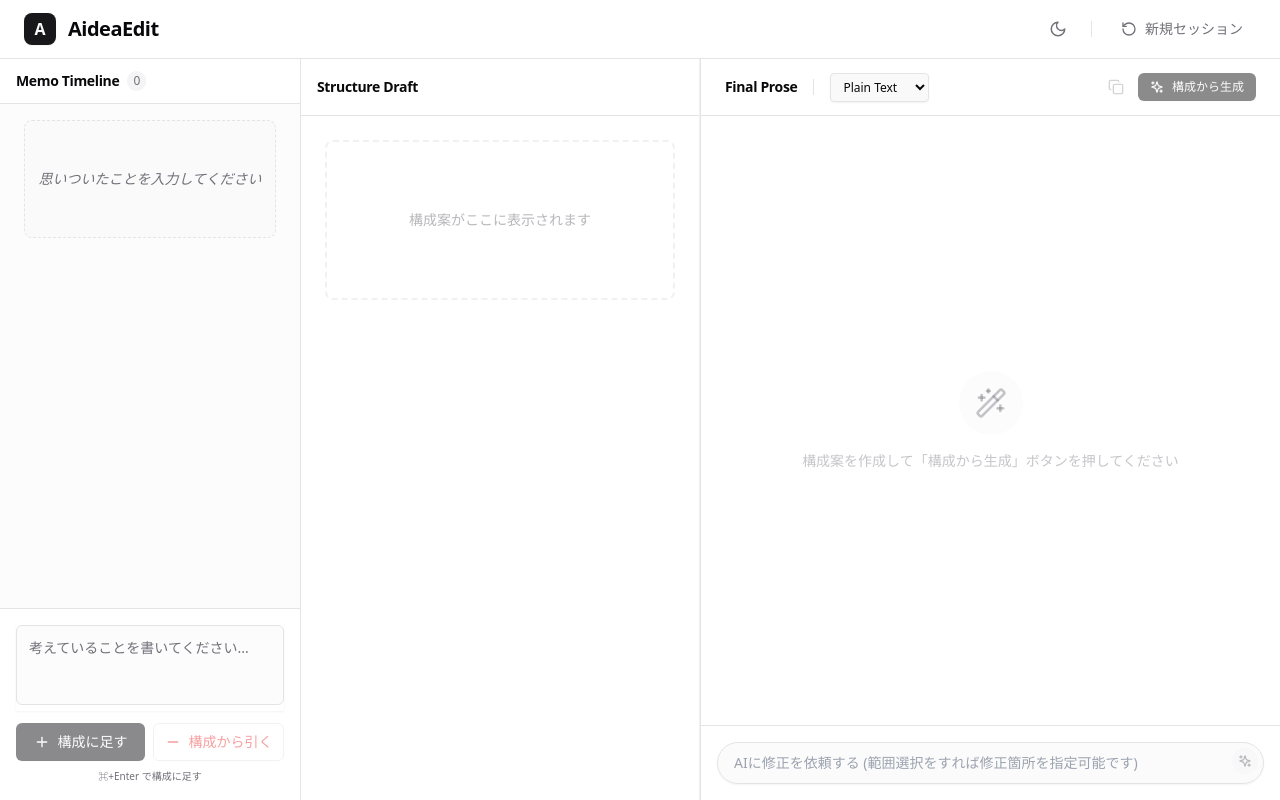
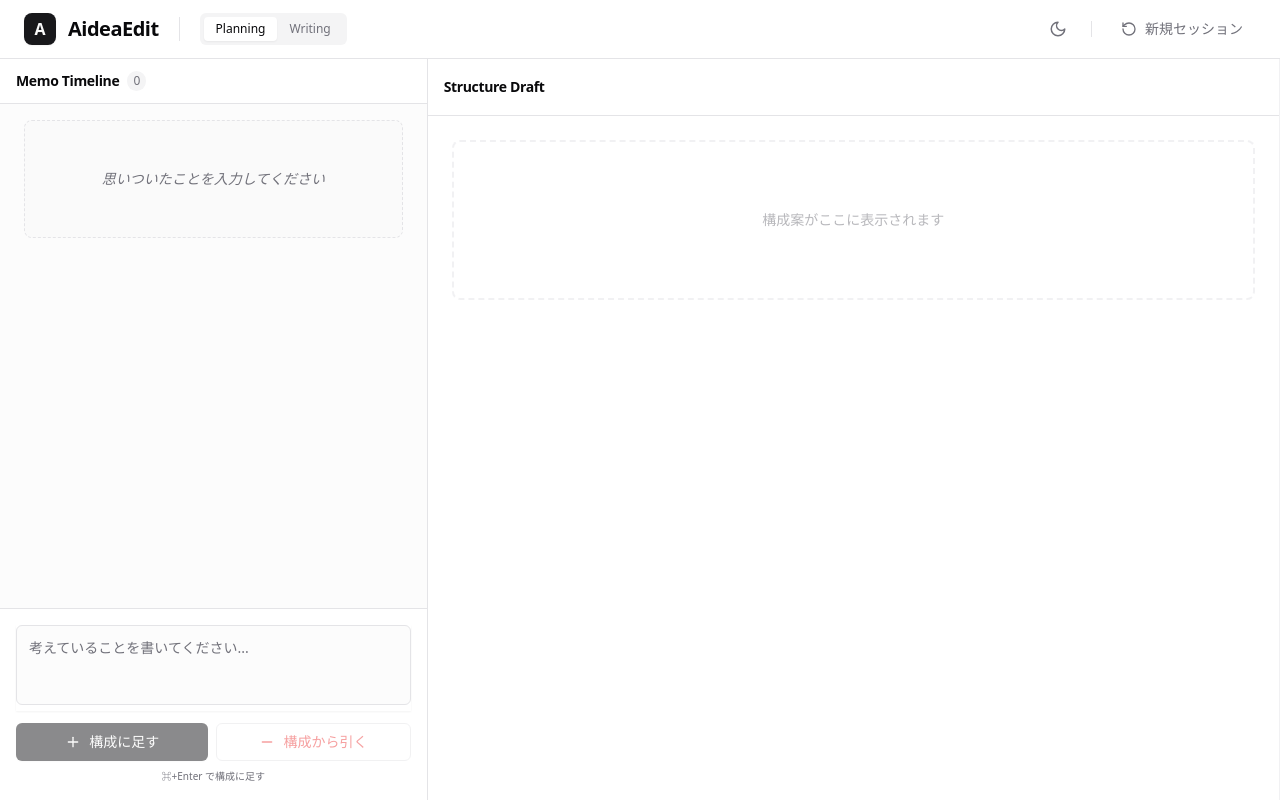
Before and after one commit to kannlight/AideaEdit, a React (Vite) app in the folder frontend/: page / in a window 1280 px wide. Built offline with nearby package versions, Linux system fonts and the light colour scheme.

Commit message:
2画面構成化、Diff機能のコンポーネント化

```diff
--- a/frontend/src/App.jsx
+++ b/frontend/src/App.jsx
@@ -6,7 +6,7 @@ import StructurePane from './components/StructurePane'
 import EditorPane from './components/EditorPane'
 
 function App() {
-    const { memos, structure, prose, resetAll, theme, toggleTheme, initTheme } = useStore()
+    const { memos, structure, prose, resetAll, theme, toggleTheme, initTheme, viewMode, setViewMode } = useStore()
     const [showResetConfirm, setShowResetConfirm] = useState(false)
 
     useEffect(() => {
@@ -28,6 +28,21 @@ function App() {
                 <div className="flex items-center gap-3">
                     <div className="w-8 h-8 bg-primary rounded-lg flex items-center justify-center text-primary-foreground font-bold shadow-sm">A</div>
                     <h1 className="text-xl font-bold tracking-tight">AideaEdit</h1>
+                    <div className="h-6 w-px bg-border mx-2"></div>
+                    <div className="flex bg-muted p-1 rounded-md">
+                        <button
+                            onClick={() => setViewMode('planning')}
+                            className={`px-3 py-1 text-xs font-medium rounded-sm transition-all ${viewMode === 'planning' ? 'bg-background shadow-sm text-foreground' : 'text-muted-foreground hover:text-foreground'}`}
+                        >
+                            Planning
+                        </button>
+                        <button
+                            onClick={() => setViewMode('writing')}
+                            className={`px-3 py-1 text-xs font-medium rounded-sm transition-all ${viewMode === 'writing' ? 'bg-background shadow-sm text-foreground' : 'text-muted-foreground hover:text-foreground'}`}
+                        >
+                            Writing
+                        </button>
+                    </div>
                 </div>
                 <div className="flex items-center gap-3">
                     <button
@@ -48,22 +63,26 @@ function App() {
                 </div>
             </header>
 
-            {/* Main Content (3 Panes) - PC Layout */}
+            {/* Main Content (Panes) */}
             <main className="flex-1 flex overflow-hidden divide-x divide-border">
-                {/* Memo Pane: Fixed width or percentage, resizable logic omitted for simplicity but making it flexible */}
-                <div className="w-[300px] shrink-0 flex flex-col min-w-[250px]">
+                {viewMode === 'planning' ? (
+                    <>
+                        {/* Memo Pane */}
+                        <div className="w-1/3 shrink-0 flex flex-col min-w-[300px]">
                             <MemoPane />
                         </div>
 
-                {/* Structure Pane */}
-                <div className="w-[400px] shrink-0 flex flex-col min-w-[300px]">
+                        {/* Structure Pane (Takes remaining space in Planning mode) */}
+                        <div className="flex-1 flex flex-col min-w-[300px]">
                             <StructurePane />
                         </div>
-
-                {/* Editor Pane: Takes remaining space */}
+                    </>
+                ) : (
+                    /* Editor Pane (Full Width in Writing mode) */
                     <div className="flex-1 flex flex-col min-w-[400px]">
                         <EditorPane />
                     </div>
+                )}
             </main>
 
             {/* Reset Confirmation Overlay */}
--- a/frontend/src/components/StructurePane.jsx
+++ b/frontend/src/components/StructurePane.jsx
@@ -2,45 +2,26 @@ import React, { useState, useEffect } from 'react'
 import useStore from '../store'
 import ReactMarkdown from 'react-markdown'
 import { Check, X, Undo2, RefreshCw } from 'lucide-react'
-import DiffMatchPatch from 'diff-match-patch'
 import { fetchSSE } from '../utils/sse'
 import ScrollArea from './ui/ScrollArea'
+import { useDiff } from '../hooks/useDiff'
 
 export default function StructurePane() {
     const { structure, prevStructure, updateStructure, memos, updateMemoStatus, startStructureGeneration, endStructureGeneration, updateStructureStream } = useStore()
     const [isEditing, setIsEditing] = useState(false)
     const [localStructure, setLocalStructure] = useState(structure)
-    const [diffHtml, setDiffHtml] = useState('')
+
+    // useDiff hook implementation
+    const { diffHtml, hasDiff } = useDiff(structure, prevStructure)
 
     // 最新のPENDINGメモを取得
     const pendingMemo = memos.findLast(m => m.status === 'PENDING')
-    const hasDiff = prevStructure && structure && prevStructure !== structure
 
     useEffect(() => {
         if (!isEditing) {
             setLocalStructure(structure)
         }
     }, [structure, isEditing])
-
-    useEffect(() => {
-        if (hasDiff) {
-            const dmp = new DiffMatchPatch()
-            const diffs = dmp.diff_main(prevStructure, structure)
-            dmp.diff_cleanupSemantic(diffs)
-
-            const html = diffs.map(([op, text]) => {
-                const safeText = text.replace(/&/g, '&amp;').replace(/</g, '&lt;').replace(/>/g, '&gt;')
-                if (op === 1) { // Insert
-                    return `<span class="bg-green-500/20 text-green-700 dark:text-green-300 px-1 rounded mx-0.5">${safeText}</span>`
-                } else if (op === -1) { // Delete
-                    return `<span class="bg-destructive/10 text-destructive px-1 rounded line-through opacity-60 text-xs mx-0.5">${safeText}</span>`
-                }
-                return safeText
-            }).join('')
-
-            setDiffHtml(html)
-        }
-    }, [structure, prevStructure, hasDiff])
 
     const handleConfirm = () => {
         if (pendingMemo) {
--- /dev/null
+++ b/frontend/src/hooks/useDiff.js
@@ -0,0 +1,33 @@
+import { useState, useEffect } from 'react'
+import DiffMatchPatch from 'diff-match-patch'
+
+export const useDiff = (currentText, previousText) => {
+    const [diffHtml, setDiffHtml] = useState('')
+    const hasDiff = previousText && currentText && previousText !== currentText
+
+    useEffect(() => {
+        if (hasDiff) {
+            const dmp = new DiffMatchPatch()
+            const diffs = dmp.diff_main(previousText, currentText)
+            dmp.diff_cleanupSemantic(diffs)
+
+            const html = diffs.map(([op, text]) => {
+                const safeText = text.replace(/&/g, '&amp;').replace(/</g, '&lt;').replace(/>/g, '&gt;')
+                if (op === 1) { // Insert
+                    return `<span class="bg-green-500/20 text-green-700 dark:text-green-300 px-1 rounded mx-0.5">${safeText}</span>`
+                } else if (op === -1) { // Delete
+                    return `<span class="bg-destructive/10 text-destructive px-1 rounded line-through opacity-60 text-xs mx-0.5">${safeText}</span>`
+                }
+                return safeText
+            }).join('')
+
+            setDiffHtml(html)
+        } else {
+            setDiffHtml('')
+        }
+    }, [currentText, previousText, hasDiff])
+
+    return { diffHtml, hasDiff }
+}
+
+export default useDiff
--- a/frontend/src/store.js
+++ b/frontend/src/store.js
@@ -11,6 +11,7 @@ const useStore = create(
             isGeneratingStructure: false,
             isGeneratingProse: false,
             theme: 'light', // 'light' or 'dark'
+            viewMode: 'planning', // 'planning' | 'writing'
 
             toggleTheme: () => set((state) => {
                 const newTheme = state.theme === 'light' ? 'dark' : 'light'
@@ -21,6 +22,8 @@ const useStore = create(
                 }
                 return { theme: newTheme }
             }),
+
+            setViewMode: (mode) => set({ viewMode: mode }),
 
             initTheme: () => {
                 const state = get()
```
Lines whose indentation alone changed are shown as unchanged.
